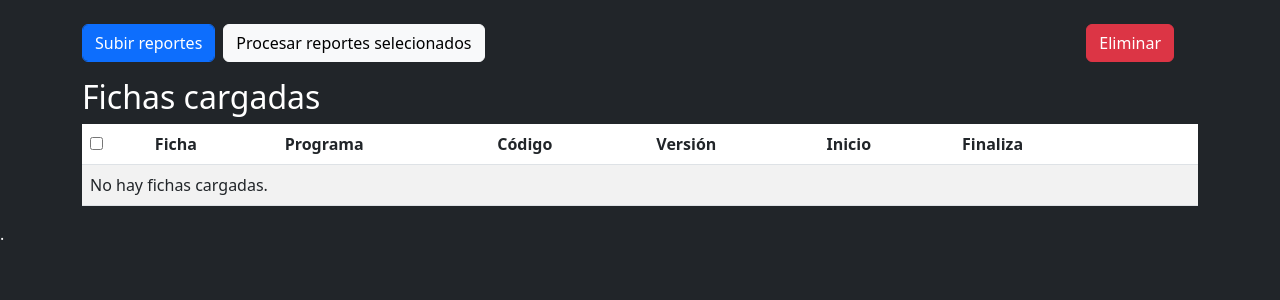
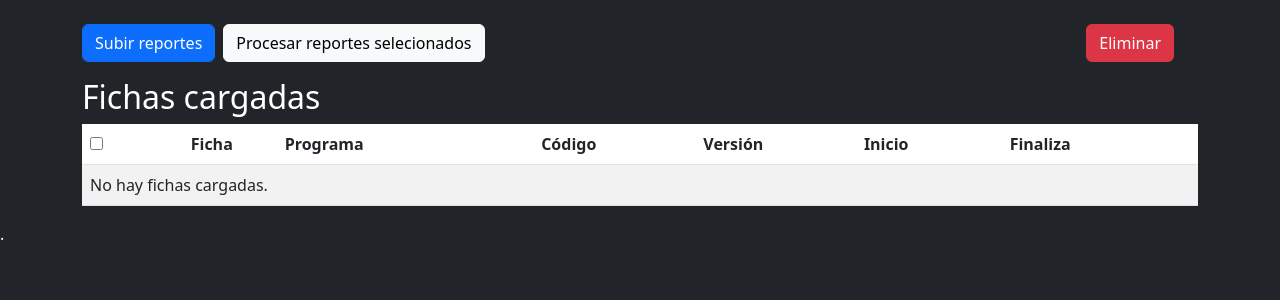
Before and after one commit to lhernandezs/caja, a Flask app: page / in a window 1280 px wide. Shown: the part 56-356 px from the top of the page. Run offline with Flask 3, Linux system fonts and the light colour scheme.

Commit message:
5C 28 ago 2025

```diff
--- a/app.py
+++ b/app.py
@@ -23,10 +23,7 @@ os.makedirs(UPLOAD_FOLDER_DATA, exist_ok=True)
 def allowed_file(filename):
     return '.' in filename and filename.rsplit('.', 1)[1].lower() in ALLOWED_EXTENSIONS
 
-def format_date(fecha):
-    if isinstance(fecha, datetime):
-        return fecha.strftime("%d-%m-%Y")
-    return ""
+
 
 def delete_file_disk(ficha):
     file_path = os.path.join(UPLOAD_FOLDER, f"{ficha}.xlsx")
@@ -102,6 +99,8 @@ def delete_multiple_files():
                 fichas.pop(ficha, None)
                 session.pop('fichas', None)
                 session['fichas'] = fichas
+    if len(session['fichas']) > 0:
+        session['subio_fichas'] = True
     return render_template("index.html", variables = session)
 
 @app.route("/delete/<ficha>", methods=["POST"])
--- a/cargadorDatos.py
+++ b/cargadorDatos.py
@@ -105,7 +105,7 @@ if __name__ == "__main__":
         cargadorDatos.df_activos = None
         cargadorDatos.df_instructores = None
 
-    for ficha in fichas['agosto4']:
+    for ficha in fichas['kebin']:
         try:
             juiciosFicha = ProcesadorJuicios("upload", f"Reporte de Juicios Evaluativos {ficha}.xls", cargadorDatos.df_novedades, cargadorDatos.df_activos, cargadorDatos.df_instructores)
             juiciosFicha.procesar()
--- a/procesadorJuicios.py
+++ b/procesadorJuicios.py
@@ -88,7 +88,7 @@ class ProcesadorJuicios:
         Método para armar el DataFrame de Datos.
         """
         # En el programa de asesoria comercial el codigo de la competencia de Emprendimiento es diferente
-        if self.codigo_programa == '631101' and self.version_programa == '2':
+        if self.codigo_programa == '631101':
             competencias_no_tecnicas_ajustadas = [(k, '39811' if k == 'EMP' else v) for k, v in competencias_no_tecnicas]
         else:
             competencias_no_tecnicas_ajustadas = competencias_no_tecnicas
@@ -207,7 +207,7 @@ class ProcesadorJuicios:
 
 
 if __name__ == "__main__":
-    ficha = '2879848'
+    ficha = '3106275'
     try:
         procesador_jucios = ProcesadorJuicios("upload", f"Reporte de Juicios Evaluativos {ficha}.xls", None, None, None)
         procesador_jucios.procesar()
--- a/templates/index.html
+++ b/templates/index.html
@@ -64,14 +64,14 @@
                 <thead>
                     <tr>
                         <th><input type="checkbox" id="selectAll" title="Seleccionar todos"></th>
-                        <th>Ficha</th>
+                        <th class="text-center">Ficha</th>
                         <th>Programa</th>
-                        <th>Código</th>
-                        <th>Versión</th>
-                        <th>Inicio</th>
-                        <th>Finaliza</th>
-                        <th></th>
-                        <th></th>
+                        <th class="text-center">Código</th>
+                        <th class="text-center">Versión</th>
+                        <th class="text-center">Inicio</th>
+                        <th class="text-center">Finaliza</th>
+                        <th class="text-center"></th>
+                        <th class="text-center"></th>
                     </tr>
                 </thead>
                 <tbody>
@@ -80,11 +80,11 @@
                             <tr>
                                 <td><input type="checkbox" class="file-checkbox" name="selected_files" value="{{ archivo }}"></td>
                                 <td>{{ ficha }}</td>
-                                <td style="width: 100px;">{{ variables.fichas[ficha]['programa'] }}</td>
-                                <td>{{ variables.fichas[ficha]['codigo_programa'] }}</td>
-                                <td>{{ variables.fichas[ficha]['version_programa'] }}</td>
-                                <td>{{ variables.fichas[ficha]['fecha_inicio'] }}</td>
-                                <td>{{ variables.fichas[ficha]['fecha_fin'] }}</td>
+                                <td style="width: 350px;">{{ variables.fichas[ficha]['programa'] }}</td>
+                                <td class="text-center">{{ variables.fichas[ficha]['codigo_programa'] }}</td>
+                                <td class="text-center">{{ variables.fichas[ficha]['version_programa'] }}</td>
+                                <td class="text-center">{{ variables.fichas[ficha]['fecha_inicio'] }}</td>
+                                <td class="text-center">{{ variables.fichas[ficha]['fecha_fin'] }}</td>
                                 <td>
                                     <form method="post" action="{{ url_for('delete_file', ficha=ficha) }}" style="display:inline;">
                                         <button type="submit" title="Eliminar" class="btn btn-outline-danger btn-sm d-flex align-items-center justify-content-center p-1">
@@ -94,7 +94,7 @@
                                 </td>
                                 <td>
                                     <form method="post" action="{{ url_for('view_datos', ficha=ficha) }}" style="display:inline;">
-                                        <button type="submit" title="Ver datos" class="btn btn-outline-info btn-sm d-flex align-items-center justify-content-center p-1">
+                                        <button type="submit" title="Ver datos" class="btn btn-outline-dark text-dark btn-sm d-flex align-items-center justify-content-center p-1">
                                             Ver datos
                                         </button>
                                     </form>
```
Also changed, not shown: templates/datos.html (+20 -9 lines).
